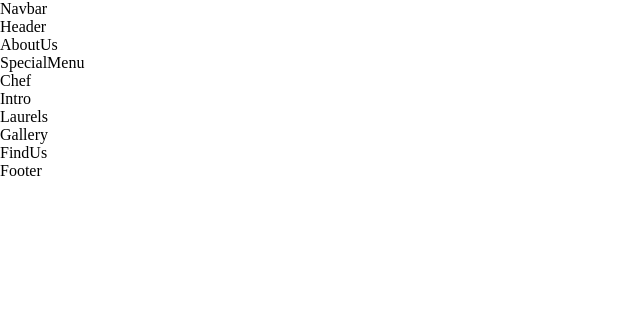
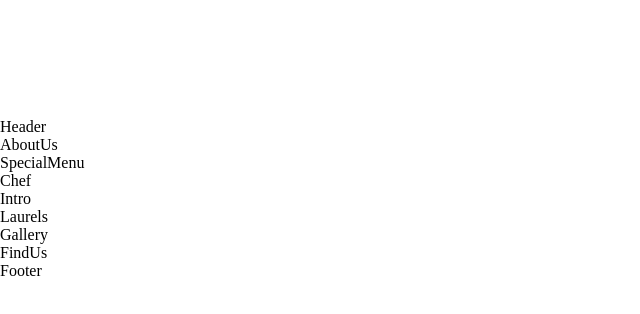
Before and after one commit to MrSushi22/practice-2, a React (Create React App) app: page / in a window 1280 px wide. Shown: the top 314 px of the page, without its empty margins (0-640 px from the left). Built offline with nearby package versions, Linux system fonts and the light colour scheme; a web font is replaced by a local one.

Commit message:
Navbar-start

```diff
--- a/src/components/Navbar/Navbar.css
+++ b/src/components/Navbar/Navbar.css
@@ -0,0 +1,5 @@
+.app__navbar {
+  width: 100%;
+  display: flex;
+  border: 2px solid black;
+}
--- a/src/components/Navbar/Navbar.jsx
+++ b/src/components/Navbar/Navbar.jsx
@@ -1,11 +1,16 @@
 import React from 'react';
+import { GiHamburgerMenu } from "react-icons/gi";
+import { MdOutlinveRestaurantMenu } from "react-icons/md";
 
+import images from "../../constants/images";
 import './Navbar.css';
 
 const Navbar = () => (
-  <div>
-    Navbar
-  </div>
+  <nav className='app_navbar'>
+    <div className='app__navbar-logo'>
+      <img src={images.gericht} alt="app logo" />
+    </div>
+  </nav>
 );
 
 export default Navbar;
```
